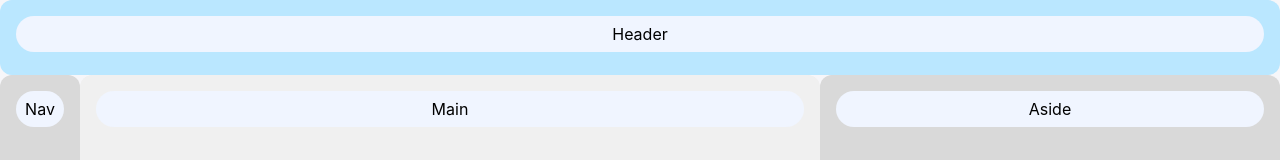
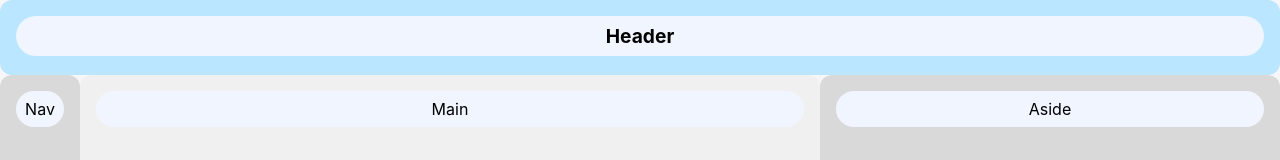
Before and after one commit to jsteenkamp/antd-react-typescript, a React (Create React App) app: page / in a window 1280 px wide. Shown: the top 160 px of the page. Built offline with nearby package versions, Linux system fonts and the light colour scheme.

Commit message:
Add CSS Modules - can be .css/.less

```diff
--- a/package.json
+++ b/package.json
@@ -73,6 +73,7 @@
     "eslint-plugin-react": "^7.31.10",
     "eslint-plugin-react-hooks": "^4.6.0",
     "prettier": "^2.7.1",
-    "typescript": "^4.8.4"
+    "typescript": "^4.8.4",
+    "typescript-plugin-css-modules": "^3.4.0"
   }
 }
--- a/src/components/common/error-fallback.tsx
+++ b/src/components/common/error-fallback.tsx
@@ -1,4 +1,4 @@
-export const ErrorFallback = ({ error, resetErrorBoundary }) => {
+export const ErrorFallback = ({ error, resetErrorBoundary }: { error?: any; resetErrorBoundary?: any }) => {
   return (
     <div role='alert'>
       <p>Something went wrong:</p>
--- a/src/components/common/loading.tsx
+++ b/src/components/common/loading.tsx
@@ -1,3 +1,3 @@
-export const Loading = ({ message = 'Loading...' }) => (
+export const Loading = ({ message = 'Loading...' }: { message?: string }) => (
   <div style={{ margin: '1rem', fontStyle: 'italic', opacity: '0.75' }}>{message}</div>
 );
--- /dev/null
+++ b/src/views/start/start.module.less
@@ -0,0 +1,4 @@
+.heading {
+    font-weight: 700;
+    font-size: 1.2rem;
+}
--- a/src/views/start/start.tsx
+++ b/src/views/start/start.tsx
@@ -3,10 +3,14 @@ import { useRecoilState, useRecoilValue } from 'recoil';
 import { layoutState } from '../../state/layout';
 import './start.less';
 
+import styles from './start.module.less';
+
+const result : string[] = [];
+
 const PANELS = ['top', 'bottom', 'left', 'right', 'main'];
 
-const Button = ({ panel }) => {
-  const buttonRef = useRef([]);
+const Button = ({ panel }: { panel?: string }) => {
+  const buttonRef = useRef(result);
   const [panels, setPanels] = useRecoilState(layoutState);
 
   const togglePanel = (panel) => (event) => {
@@ -29,7 +33,7 @@ const Button = ({ panel }) => {
 
 const Controls = () => {
   return (
-    <div className="panel-controls" style={{ display: 'flex', gap: '4px' }}>
+    <div className='panel-controls' style={{ display: 'flex', gap: '4px' }}>
       {PANELS.map((panel) => (
         <Button key={`button-${panel}`} panel={panel} />
       ))}
@@ -44,23 +48,23 @@ export const Start = () => {
   return (
     <div className={`layout-wrapper ${containerStyles}`}>
       <Controls />
-      <header className="header">
-        <p>Header</p>
+      <header className='header'>
+        <p className={styles.heading}>Header</p>
       </header>
 
-      <nav className="nav">
+      <nav className='nav'>
         <p>Nav</p>
       </nav>
 
-      <main className="main">
+      <main className='main'>
         <p>Main</p>
       </main>
 
-      <aside className="aside">
+      <aside className='aside'>
         <p>Aside</p>
       </aside>
 
-      <footer className="footer">
+      <footer className='footer'>
         <p>Footer</p>
       </footer>
     </div>
```
Also changed, not shown: tsconfig.json (+7 -13 lines), 2 other files (tests, documents, lock files or other folders).
